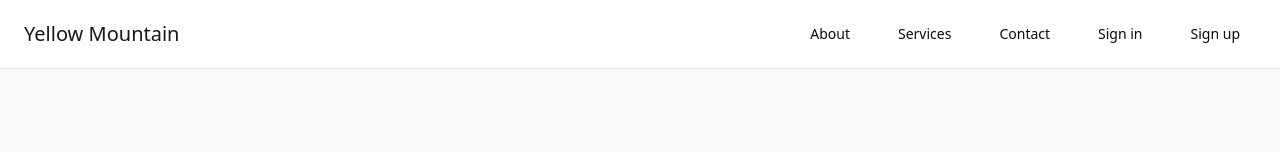
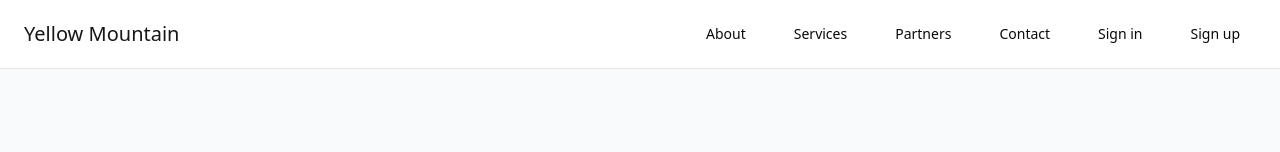
Before and after one commit to sathwik-09/yellow-mountain, a React (Vite) app: page / in a window 1280 px wide. Shown: the top 152 px of the page. Built offline with nearby package versions, Linux system fonts and the light colour scheme.

Commit message:
add route button

```diff
--- a/src/components/Header.jsx
+++ b/src/components/Header.jsx
@@ -8,6 +8,7 @@ export default function Header() {
       <nav className="hidden md:flex gap-4">
         <Link to="/about"><Button className="cursor-pointer" variant="ghost">About</Button></Link>
         <Link to="/services"><Button className="cursor-pointer" variant="ghost">Services</Button></Link>
+        <Link to="/partners"><Button className="cursor-pointer" variant="ghost">Partners</Button></Link>
         <Link to="/contact"><Button className="cursor-pointer" variant="ghost">Contact</Button></Link>
         <Link to="/login"><Button className="cursor-pointer" variant="ghost">Sign in</Button></Link>
         <Link to="/signup"><Button className="cursor-pointer" variant="ghost">Sign up</Button></Link>
```
